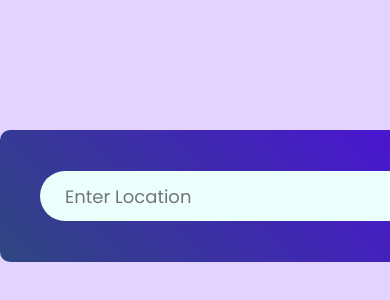
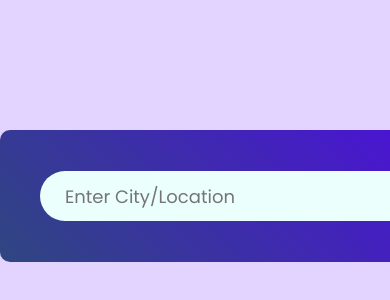
Before and after one commit to mayomide1/Weather-App, a React (Vite) app: page / in a window 390 px wide. Shown: the part 226-526 px from the top of the page. Built offline with nearby package versions, Linux system fonts and the light colour scheme; a web font is replaced by a local one.

Commit message:
Fixing the issue with mobile responsiveness

```diff
--- a/src/components/Weather.css
+++ b/src/components/Weather.css
@@ -1,10 +1,16 @@
 html, body{
   width: 100%;
-  overflow-x: hidden; /* prevents horizontal scroll */
+  padding: 0;
+  overflow-x: hidden;
+}
+
+.body{
+    display: flex;
+    align-items: center;
+    justify-content: center;
 }
 
 .weather{
-    place-self: center;
     padding: 40px;
     border-radius: 10px;
     background-image: linear-gradient(45deg, #2f4680, #500ae4 );
--- a/src/components/Weather.jsx
+++ b/src/components/Weather.jsx
@@ -62,12 +62,13 @@ function Weather() {
   }
 
   return (
+    <div className="body">
     <div className='weather'>
       <div className='search-bar'>
         <input
           ref={inputRef}
           type="text"
-          placeholder='Enter Location'
+          placeholder='Enter City/Location'
           onKeyDown={(e) => e.key === "Enter" && search(inputRef.current.value)}
         />
         <img
@@ -104,6 +105,7 @@ function Weather() {
         </>
       )}
     </div>
+    </div>
   );
 }
 
```
